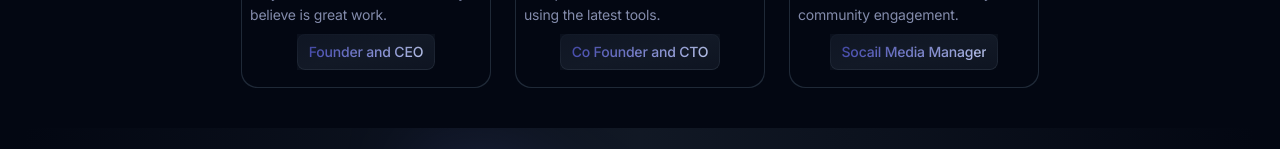
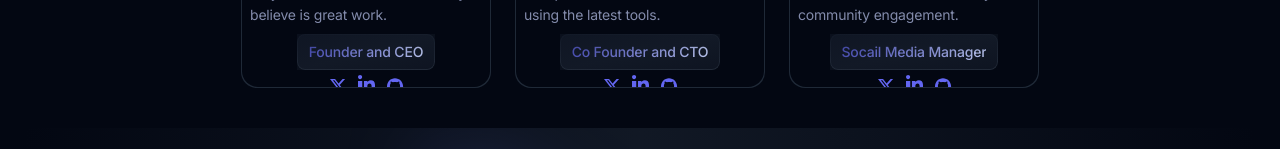
Before and after one commit to ihaseebullah/promeol.com, a Next.js app: page /company/team in a window 1280 px wide. Shown: the part 651-800 px from the top of the page. Built offline with nearby package versions, Linux system fonts and the light colour scheme.

Commit message:
Feat: Team Cards

```diff
--- a/app/company/about_us/page.tsx
+++ b/app/company/about_us/page.tsx
@@ -5,7 +5,7 @@ import Cta from "@/components/cta";
 import { useEffect } from "react";
 import { useLoading } from "@/context/uicontext";
 
-export default function Products() {
+export default function About() {
   const { loading, setLoading } = useLoading();
   useEffect(() => {
     setLoading(true);
--- a/app/company/blog/page.tsx
+++ b/app/company/blog/page.tsx
@@ -5,7 +5,7 @@ import Cta from "@/components/cta";
 import { useEffect } from "react";
 import { useLoading } from "@/context/uicontext";
 
-export default function Products() {
+export default function Blog() {
   const { loading, setLoading } = useLoading();
   useEffect(() => {
     setLoading(true);
--- a/app/company/careers/page.tsx
+++ b/app/company/careers/page.tsx
@@ -5,7 +5,7 @@ import Cta from "@/components/cta";
 import { useEffect } from "react";
 import { useLoading } from "@/context/uicontext";
 
-export default function Products() {
+export default function Careers() {
   const { loading, setLoading } = useLoading();
   useEffect(() => {
     setLoading(true);
--- a/app/company/diversity_and_inclusion/page.tsx
+++ b/app/company/diversity_and_inclusion/page.tsx
@@ -5,7 +5,7 @@ import Cta from "@/components/cta";
 import { useEffect } from "react";
 import { useLoading } from "@/context/uicontext";
 
-export default function Products() {
+export default function DAI() {
   const { loading, setLoading } = useLoading();
   useEffect(() => {
     setLoading(true);
--- a/app/company/layout.tsx
+++ b/app/company/layout.tsx
@@ -6,6 +6,7 @@ import AOS from "aos";
 import "aos/dist/aos.css";
 
 import Footer from "@/components/ui/footer";
+import Head from "next/head";
 
 export default function DefaultLayout({
   children,
@@ -23,8 +24,10 @@ export default function DefaultLayout({
 
   return (
     <>
+      <Head>
+        <title>Promeol</title>
+      </Head>
       <main className="relative flex grow flex-col">{children}</main>
-
       <Footer />
     </>
   );
--- a/app/company/team/page.tsx
+++ b/app/company/team/page.tsx
@@ -6,7 +6,8 @@ import { useEffect } from "react";
 import { useLoading } from "@/context/uicontext";
 import { TeamCards } from "@/components/ui/card-team";
 import { SectionHeader } from "@/components/ui/section-header";
-export default function Products() {
+import Head from "next/head";
+export default function Team() {
   const { loading, setLoading } = useLoading();
   useEffect(() => {
     setLoading(true);
@@ -18,8 +19,15 @@ export default function Products() {
 
   return (
     <>
+      <Head>
+        <title>Team- Promeol</title>
+      </Head>
       <div className="mx-auto max-w-6xl px-4 sm:px-6 mt-[20px]">
-        <SectionHeader outline="Its always talent behind great success" title="Our dedicated Team" description="lorem ipsum dollar and go to the main stream for getting some potatoes out fo the box yet the cat came out empty handed sorry toes"/>
+        <SectionHeader
+          outline="Its always talent behind great success"
+          title="Our dedicated Team"
+          description="lorem ipsum dollar and go to the main stream for getting some potatoes out fo the box yet the cat came out empty handed sorry toes"
+        />
         <TeamCards />
       </div>
       <PageIllustration />
--- a/app/layout.tsx
+++ b/app/layout.tsx
@@ -43,8 +43,8 @@ const nacelle = localFont({
 });
 
 export const metadata = {
-  title: "Create Next App",
-  description: "Generated by create next app",
+  title: "Promeol",
+  description: "Startup powring the rest!",
 };
 
 export default function RootLayout({
@@ -56,6 +56,11 @@ export default function RootLayout({
     <LoadingProvider>
       <html lang="en">
         <title>Promeol</title>
+        <link
+          rel="stylesheet"
+          href="https://cdnjs.cloudflare.com/ajax/libs/font-awesome/6.6.0/css/all.min.css"
+          integrity="sha512-Kc323vGBEqzTmouAECnVceyQqyqdsSiqLQISBL29aUW4U/M7pSPA/gEUZQqv1cwx4OnYxTxve5UMg5GT6L4JJg=="
+        />
         <body
           className={`${inter.variable} ${nacelle.variable} bg-gray-950 font-inter text-base text-gray-200 antialiased`}
         >
--- a/components/ui/card-team.tsx
+++ b/components/ui/card-team.tsx
@@ -37,6 +37,7 @@ export const TeamCards = () => {
       {team.map((memeber) => {
         return (
           <Card
+            key={memeber.name}
             image={memeber.image}
             name={memeber.name}
             description={memeber.description}
--- a/components/ui/card.tsx
+++ b/components/ui/card.tsx
@@ -1,11 +1,7 @@
+import { FontAwesomeIcon } from "@fortawesome/react-fontawesome";
 import Image from "next/image";
 
-export const Card = ({
-  image,
-  name,
-  description,
-  designation,
-}: any) => {
+export const Card = ({ image, name, description, designation }: any) => {
   return (
     <div
       style={{
@@ -22,7 +18,12 @@ export const Card = ({
           className="absolute right-6 top-6 flex h-8 w-8 items-center justify-center rounded-full border border-gray-700/50 bg-gray-800/65 text-gray-200 opacity-0 transition-opacity group-hover/card:opacity-100"
           aria-hidden="true"
         >
-          <svg xmlns="http://www.w3.org/2000/svg" width={9} height={8} fill="none">
+          <svg
+            xmlns="http://www.w3.org/2000/svg"
+            width={9}
+            height={8}
+            fill="none"
+          >
             <path
               fill="#F4F4F5"
               d="m4.92 8-.787-.763 2.733-2.68H0V3.443h6.866L4.133.767 4.92 0 9 4 4.92 8Z"
@@ -30,7 +31,9 @@ export const Card = ({
           </svg>
         </div>
         {/* Image */}
-        <div className="relative w-full h-56"> {/* Set a consistent height */}
+        <div className="relative w-full h-56">
+          {" "}
+          {/* Set a consistent height */}
           <Image
             style={{ objectFit: "cover" }} // Ensures the image covers the area without distortion
             className="inline-flex z-30"
@@ -55,6 +58,52 @@ export const Card = ({
               </span>
             </span>
           </div>
+          <div className="flex justify-center items-center ">
+            <ul className="inline-flex gap-1">
+              <li>
+                <div
+                  className="flex items-center justify-center text-indigo-500 transition hover:text-indigo-400"
+                  aria-label="Twitter"
+                >
+                  <svg
+                    className="h-8 w-8 fill-current"
+                    viewBox="0 0 32 32"
+                    xmlns="http://www.w3.org/2000/svg"
+                  >
+                    <path d="m13.063 9 3.495 4.475L20.601 9h2.454l-5.359 5.931L24 23h-4.938l-3.866-4.893L10.771 23H8.316l5.735-6.342L8 9h5.063Zm-.74 1.347h-1.457l8.875 11.232h1.36l-8.778-11.232Z" />
+                  </svg>
+                </div>
+              </li>
+              <li>
+                <div
+                  className="flex items-center justify-center text-indigo-500 transition hover:text-indigo-400"
+                  aria-label="Linkedin"
+                >
+                  <Image
+                    className="mt-[5px]"
+                    src={require("@/public/images/linkedin.svg")}
+                    alt="linkedin "
+                    height={17}
+                    width={17}
+                  />
+                </div>
+              </li>
+              <li>
+                <div
+                  className="flex items-center justify-center text-indigo-500 transition hover:text-indigo-400"
+                  aria-label="Github"
+                >
+                  <svg
+                    className="h-8 w-8 fill-current"
+                    viewBox="0 0 32 32"
+                    xmlns="http://www.w3.org/2000/svg"
+                  >
+                    <path d="M16 8.2c-4.4 0-8 3.6-8 8 0 3.5 2.3 6.5 5.5 7.6.4.1.5-.2.5-.4V22c-2.2.5-2.7-1-2.7-1-.4-.9-.9-1.2-.9-1.2-.7-.5.1-.5.1-.5.8.1 1.2.8 1.2.8.7 1.3 1.9.9 2.3.7.1-.5.3-.9.5-1.1-1.8-.2-3.6-.9-3.6-4 0-.9.3-1.6.8-2.1-.1-.2-.4-1 .1-2.1 0 0 .7-.2 2.2.8.6-.2 1.3-.3 2-.3s1.4.1 2 .3c1.5-1 2.2-.8 2.2-.8.4 1.1.2 1.9.1 2.1.5.6.8 1.3.8 2.1 0 3.1-1.9 3.7-3.7 3.9.3.4.6.9.6 1.6v2.2c0 .2.1.5.6.4 3.2-1.1 5.5-4.1 5.5-7.6-.1-4.4-3.7-8-8.1-8z" />
+                  </svg>
+                </div>
+              </li>
+            </ul>
+          </div>
         </div>
       </div>
     </div>
```
Also changed, not shown: public/images/LI-In-Bug.png (added), public/images/linkedin.svg (added).
